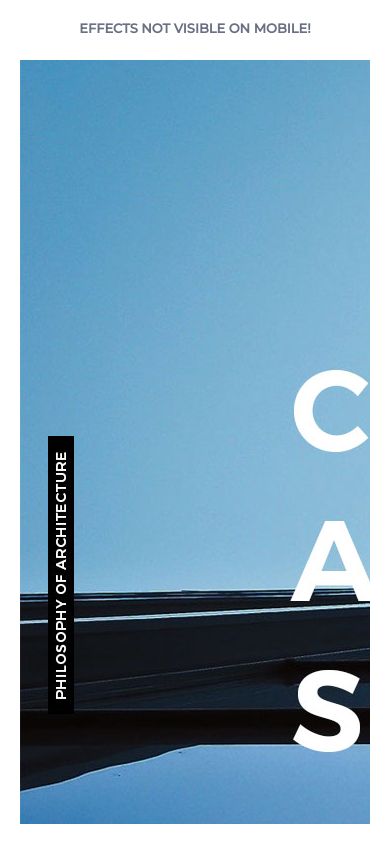
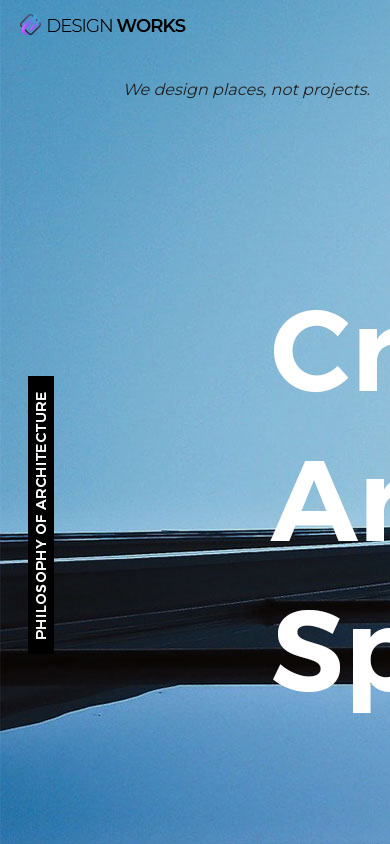
Before and after one commit to ByeongUk-An/Architecture-pofol, a plain HTML site: page index.html in a window 390 px wide. Shown: the top 844 px of the page. Drawn offline with Linux system fonts and the light colour scheme.

Commit message:
media-mobile-header-start

```diff
--- a/js/velocity/velocity.css
+++ b/js/velocity/velocity.css
@@ -57,7 +57,7 @@ Main Components
 
 .cd-section:first-of-type > div::before {
   /* alert -> all scrolling effects are not visible on small devices */
-  content: "Effects not visible on mobile!";
+  /* content: "Effects not visible on mobile!"; */
   position: absolute;
   width: 100%;
   text-align: center;
--- a/responsive.css
+++ b/responsive.css
@@ -0,0 +1,19 @@
+/* PC VERSION */
+/* @media (min-width : 1024px) {
+
+} */
+
+@media (max-width: 768px) {
+  /* Entire Layout */
+  .cd-section {
+    height: auto;
+  }
+  .cd-section > div {
+    height: auto;
+  }
+  .content {
+    position: static;
+    width: 100%;
+    height: 100%;
+  }
+}
--- a/style.css
+++ b/style.css
@@ -51,6 +51,8 @@ body {
 header {
   position: fixed;
   width: 100%;
+  top: 0;
+  left: 0;
 }
 .gnb-inner {
   /* border: 1px solid #000; */
```
